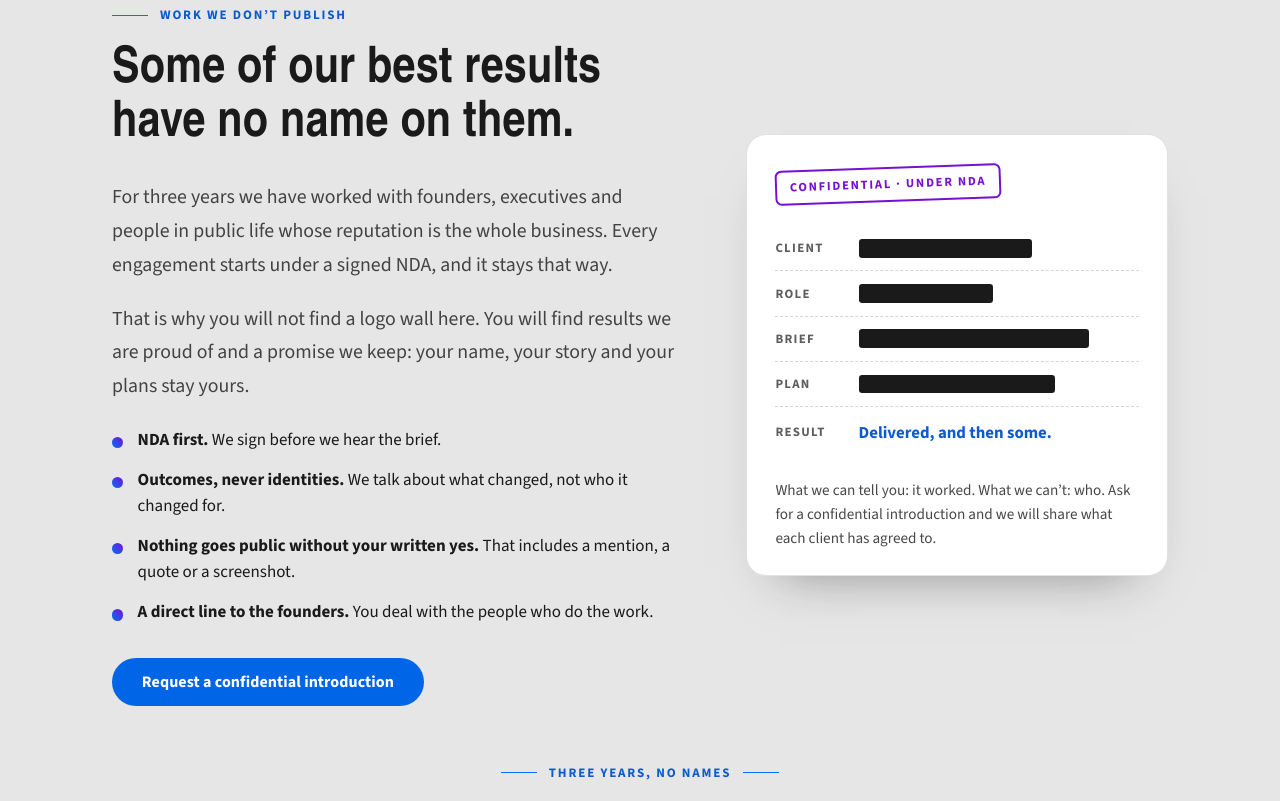
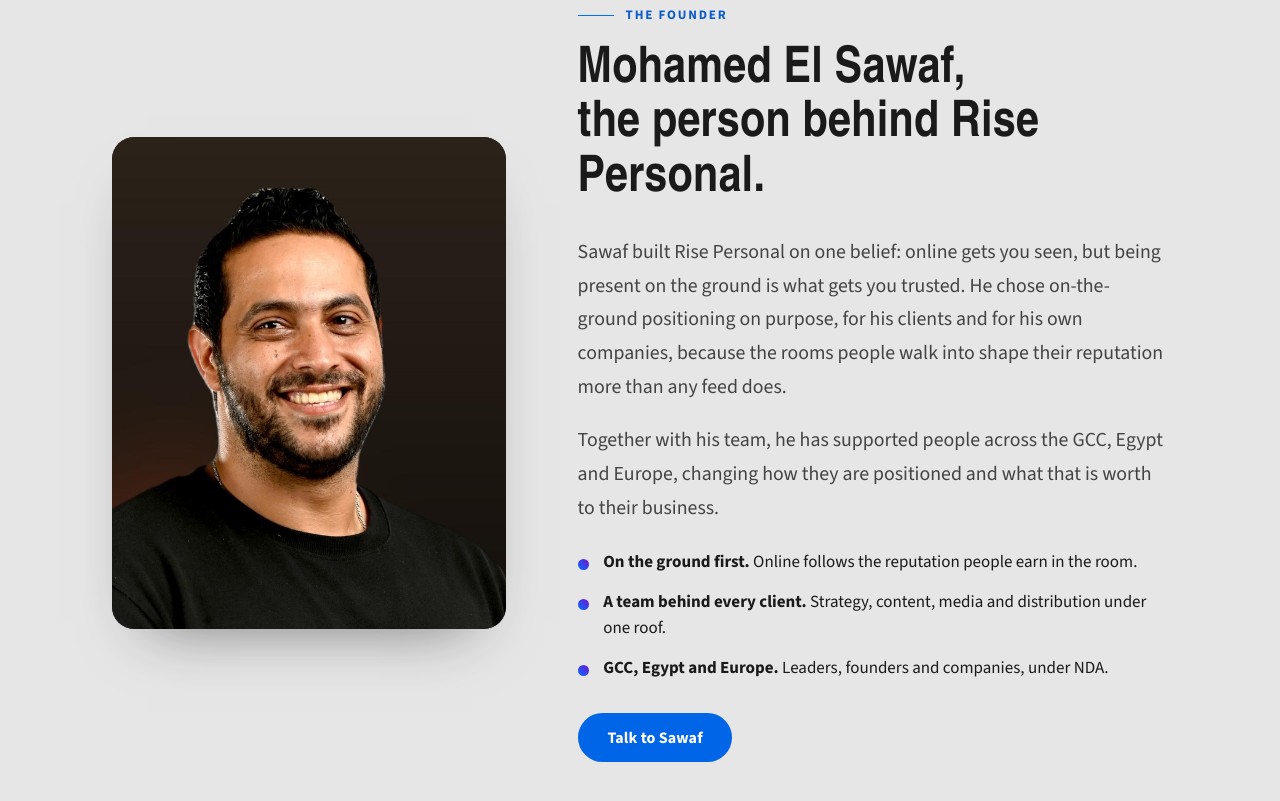
Before and after one commit to GomaaK/risepersonal-v2, a plain HTML site: page index.html in a window 1280 px wide. Shown: the part 3499-4300 px from the top of the page. Drawn offline with nearby package versions, Linux system fonts and the light colour scheme; a web font is replaced by a local one.

Commit message:
deploy: index.html

```diff
--- a/index.html
+++ b/index.html
@@ -754,6 +754,27 @@
   </div>
 </section>
 
+<!-- 3b · FOUNDER -->
+<section id="founder" aria-label="The founder">
+  <div class="wrap founder-grid">
+    <figure class="founder-photo rv">
+      <img src="assets/sawaf.jpg" width="640" height="800" loading="lazy" decoding="async" alt="Mohamed El Sawaf, founder of Rise Personal">
+    </figure>
+    <div class="rv" style="--i:1">
+      <p class="eyebrow">The founder</p>
+      <h2>Mohamed El Sawaf,<br>the person behind Rise Personal.</h2>
+      <p class="lede">Sawaf built Rise Personal on one belief: online gets you seen, but being present on the ground is what gets you trusted. He chose on-the-ground positioning on purpose, for his clients and for his own companies, because the rooms people walk into shape their reputation more than any feed does.</p>
+      <p class="lede">Together with his team, he has supported people across the GCC, Egypt and Europe, changing how they are positioned and what that is worth to their business.</p>
+      <ul class="founder-facts">
+        <li><strong>On the ground first.</strong> Online follows the reputation people earn in the room.</li>
+        <li><strong>A team behind every client.</strong> Strategy, content, media and distribution under one roof.</li>
+        <li><strong>GCC, Egypt and Europe.</strong> Leaders, founders and companies, under NDA.</li>
+      </ul>
+      <a class="btn btn-accent" href="https://wa.me/201099000280?text=Hello%20Sawaf%2C%20I%27d%20like%20to%20talk%20about%20positioning." rel="noopener">Talk to Sawaf</a>
+    </div>
+  </div>
+</section>
+
 <!-- 4a · DISCRETION -->
 <section id="discretion" aria-label="Confidential work">
   <div class="wrap disc-grid">
```
